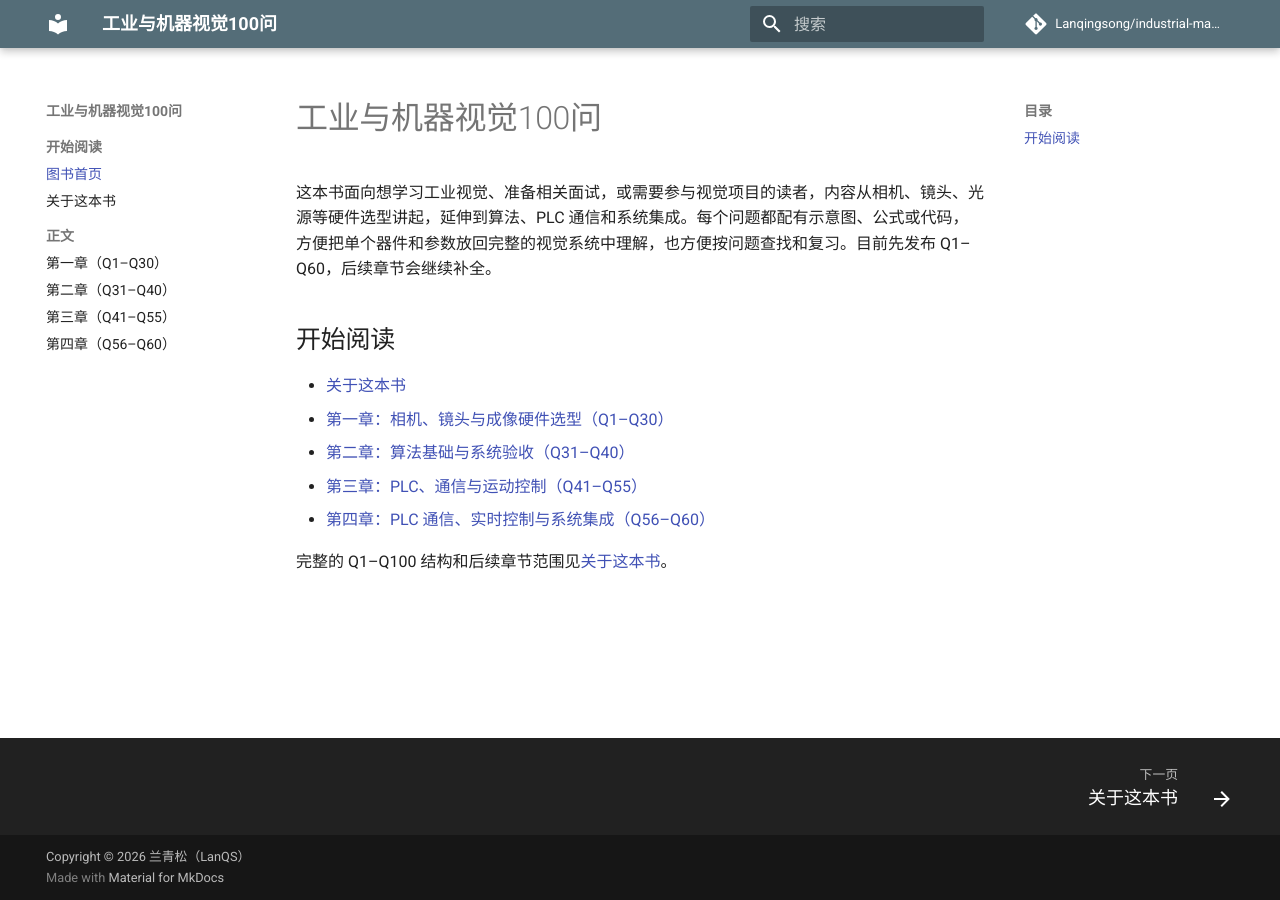
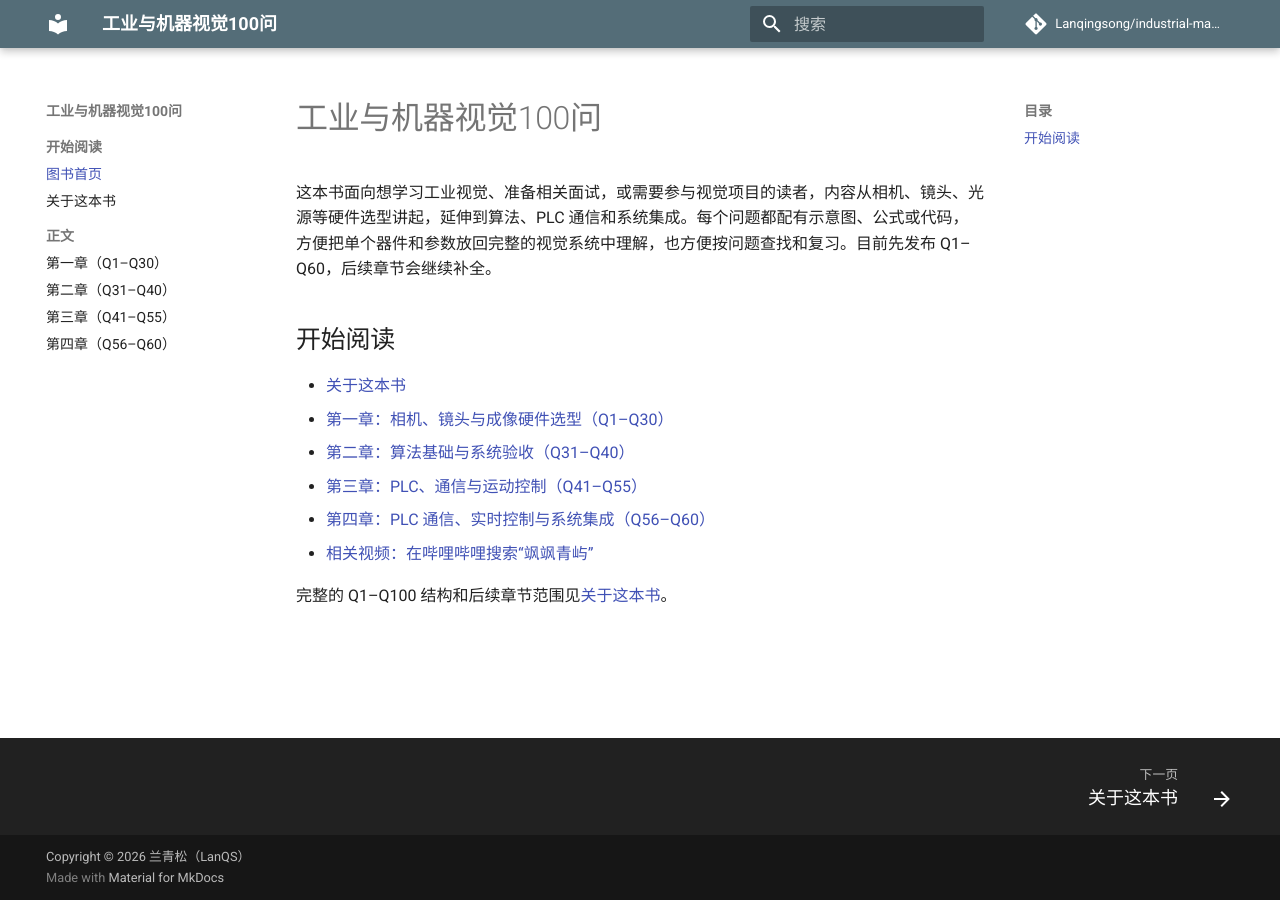
Before and after one commit to Lanqingsong/industrial-machine-vision-100-questions, an MkDocs documentation site: the page built from docs/index.md, in a window 1280 px wide. Built offline with MkDocs 1.6.1 and Material for MkDocs 9.7.7, drawn with Linux system fonts in a browser that asks for light colours; comment, search, counter and statistics services are not loaded.

Commit message:
add video link to book homepage

```diff
--- a/docs/index.md
+++ b/docs/index.md
@@ -9,5 +9,6 @@
 - [第二章：算法基础与系统验收（Q31–Q40）](chapters/chapter-02-q31-q40.md)
 - [第三章：PLC、通信与运动控制（Q41–Q55）](chapters/chapter-03-q41-q55.md)
 - [第四章：PLC 通信、实时控制与系统集成（Q56–Q60）](chapters/chapter-04-q56-q60.md)
+- [相关视频：在哔哩哔哩搜索“飒飒青屿”](https://search.bilibili.com/all?keyword=%E9%A3%92%E9%A3%92%E9%9D%92%E5%B1%BF)
 
 完整的 Q1–Q100 结构和后续章节范围见[关于这本书](preface.md)。
```
